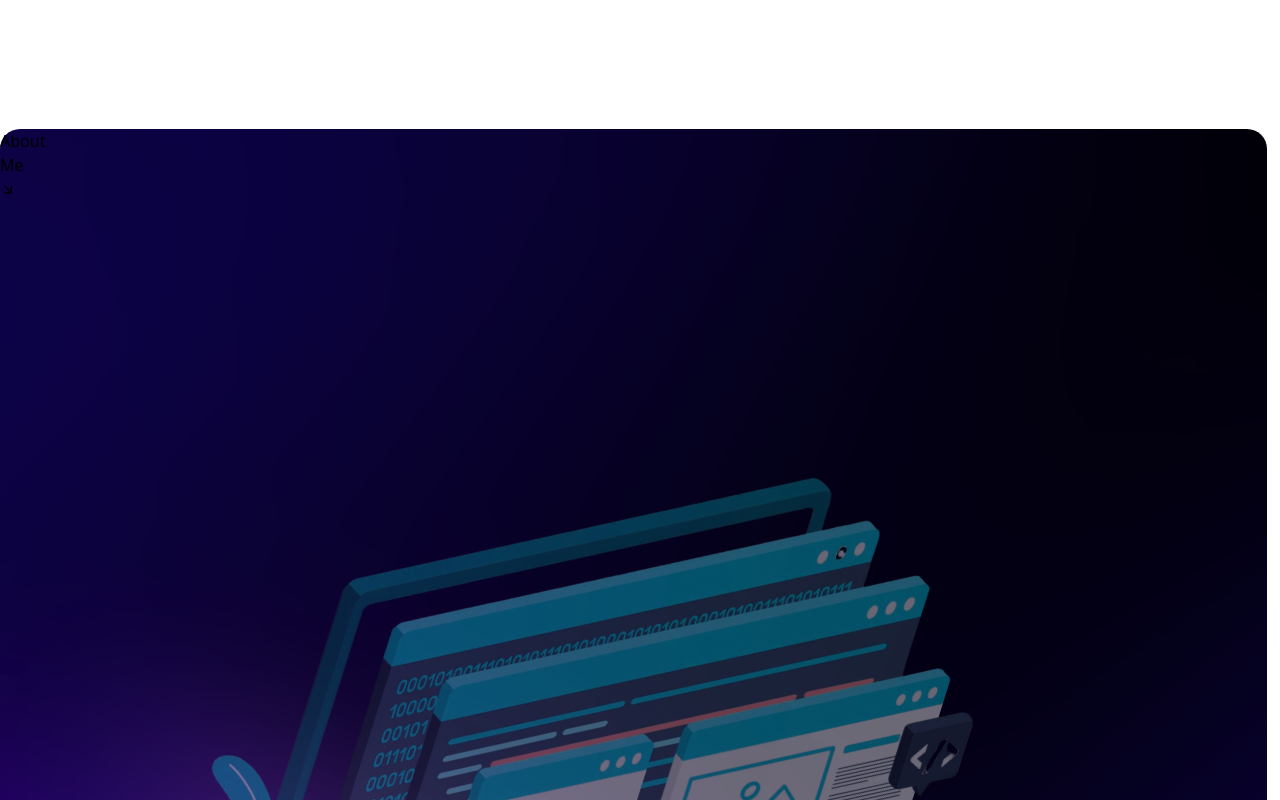
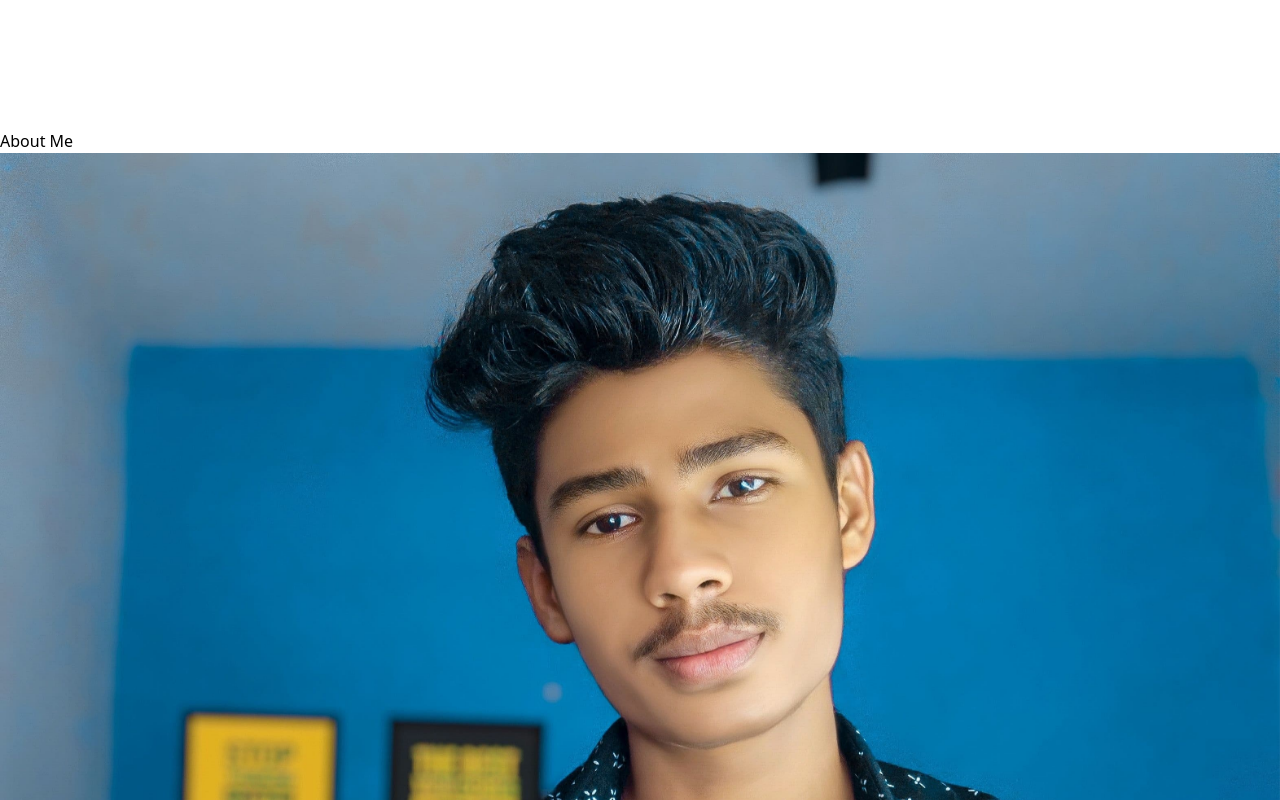
Before and after one commit to aloksingh06/Portfolio, a React (Vite) app: page / in a window 1280 px wide. Shown: the part 5720-6520 px from the top of the page. Built offline with nearby package versions, Linux system fonts and the light colour scheme; a web font is replaced by a local one.

Commit message:
about section animation

```diff
--- a/src/Components/AboutPage.jsx
+++ b/src/Components/AboutPage.jsx
@@ -1,4 +1,4 @@
-import React, { useEffect } from "react";
+import React, { useEffect, useState } from "react";
 import bg from "../assets/bg1.jpg";
 import aboutImage from "../assets/aboutImage.png";
 import "remixicon/fonts/remixicon.css";
@@ -6,6 +6,8 @@ import { div, h1 } from "framer-motion/client";
 import { easeInOut, motion } from "framer-motion";
 import LocomotiveScroll from "locomotive-scroll";
 import "locomotive-scroll/dist/locomotive-scroll.css";
+import myimg from "../assets/my-img.jpeg"
+import Button from "./Button";
 
 function AboutPage() {
   const data = [
@@ -14,10 +16,22 @@ function AboutPage() {
     { image: "ri-mail-line", detail: "aloksingh6768@gmail.com" },
   ];
 
+  const [mousePosition, setMousePosition] = useState({ x: 0, y: 0 });
+
+  // Function to track mouse position
+  const handleMouseMove = (event) => {
+    const { left, top, width, height } = event.currentTarget.getBoundingClientRect();
+    const x = ((event.clientX - left) / width - 0.5) * 20; // Adjust intensity (20)
+    const y = ((event.clientY - top) / height - 0.5) * -20; // Adjust intensity (-20)
+    setMousePosition({ x, y });
+  };
+
+  const handleMouseLeave = () => {
+    setMousePosition({ x: 0, y: 0 }); // Reset on mouse leave
+  };
+
   useEffect(() => {
-    const locomotiveScroll = new LocomotiveScroll({
-    });
-
+    const locomotiveScroll = new LocomotiveScroll({});
     return () => {
       locomotiveScroll.destroy(); // Clean up on component unmount
     };
@@ -26,36 +40,36 @@ function AboutPage() {
   return (
     <div
       id="about"
-      className="bg1 w-[1520px]  h-screen bg-gradient-to-r to-[#001233] via-[#001233] from-[rgba(0,0,0,5)] relative pt-10 overflow-hidden flex justify-center"
+      className="bg1 w-[1520px]  h-screen bg-gradient-to-r to-[#001233] via-[#001233] from-[rgba(0,0,0,5)] relative pt-10  flex justify-center"
     data-scroll
           data-scroll-speed="-2"
     >
-     <div style={{
-      backgroundImage: `url(${bg})`,
-      backgroundPosition: "center",
-      backgroundSize: "cover",
-      height: "100%",
-      width: "99%",
-      borderRadius:"20px",
-      boxShadow:"5px"
+     <div
+    //  style={{
+    //   backgroundImage: `url(${bg})`,
+    //   backgroundPosition: "center",
+    //   backgroundSize: "cover",
+    //   height: "100%",
+    //   width: "99%",
+    //   borderRadius:"20px",
+    //   boxShadow:"5px"
 
-     }} className="">
+    //  }}
+      className="">
 
      <div className="w-[35vw] rotate-45 h-40 bg-gradient-to-tl to-[#60a5fa] from-[#d1495b] rounded-full absolute -z-99 bottom-1 right-5 blur-[120px] "></div>
 
 {/* heading */}
 
-<motion.div className=" text-8xl font-semibold pt-10 absolute top-7 left-[36vw] overflow-hidden">
-  <motion.h1
-    initial={{ y: 100, opacity: 0 }}
+<motion.div initial={{ y: 100, opacity: 0 }}
     whileInView={{ y: 0, opacity: 1 }}
     transition={{ duration: 1, ease: easeInOut }}
-    viewport={{once:true}}
-  >
-    About
-  </motion.h1>
+    viewport={{once:true}} className=" text-6xl text-center font-semibol pt-10 overflow-hidden">
 
-  <div className="flex overflow-hidden ">
+    <h1>About Me</h1>
+
+
+  {/* <div className="flex overflow-hidden ">
     <motion.h1
       initial={{ y: 100, opacity: 0 }}
       whileInView={{ y: 0, opacity: 1 }}
@@ -71,31 +85,54 @@ function AboutPage() {
       viewport={{once:true}}
       class="ri-arrow-right-down-line p-4 text-[#00b4d8]"
     ></motion.i>
-  </div>
+  </div> */}
 </motion.div>
 
-<div className="w-full flex h-full ">
+<div className="w-full flex mt-20 ">
   {/* left side content */}
-  <div className="abourImage w-[50%]  flex justify-center items-center ">
-    <motion.img
-      initial={{ opacity: 0, rotate: 30, scale: 0.5 }}
-      whileInView={{ opacity: 1, rotate: 0, scale: 1 }}
-      transition={{ duration: 1, ease: easeInOut, delay: 1 }}
-      viewport={{once:true}}
-      className="w-[75%]"
-      src={aboutImage}
-      alt=""
-    />
-  </div>
+  <div
+      id="about"
+      className="bg1 w-[50%] h-screen  relative flex justify-center"
+      data-scroll
+      data-scroll-speed="-2"
+    >
+      <div className="relative w-[100%] h-[50%] flex justify-center items-center"
+        onMouseMove={handleMouseMove}
+        onMouseLeave={handleMouseLeave}
+        style={{
+          perspective: "1000px", // Adds 3D perspective
+        }}
+      >
+        <motion.img
+          initial={{ opacity: 0, x: -200 }}
+          whileInView={{ opacity: 1, x: 0 }}
+          animate={{
+            rotateX: mousePosition.y, // Rotate along X-axis based on Y
+            rotateY: mousePosition.x, // Rotate along Y-axis based on X
+          }}
+          transition={{
+            duration: 0.2, // Fast response for hover effect
+            ease: "easeOut",
+          }}
+          viewport={{ once: true }}
+          style={{
+            transformStyle: "preserve-3d", // Required for 3D effect
+          }}
+          className="w-[50%] rounded-lg"
+          src={myimg}
+          alt="Profile"
+        />
+      </div>
+    </div>
   {/* right side content */}
-  <div className="w-[40%]  px-10  pt-64  ">
+  <div className="w-[40%]  px-10   ">
    <div className="overflow-hidden">
    <motion.h1
      initial={{opacity:0, x:-200}}
      whileInView={{opacity:1, x:0}}
      transition={{duration:1,delay:1}}
      viewport={{once:true}}
-   className="text-lg border-l-2 border-[#00b4d8] pl-5">
+   className="text-lg border-l-2 border-[#00b4d8] pl-5 hover:pl-7 transition-all duration-300 ease-in-out">
       Hello! I’m Alok Singh, a passionate learner and aspiring web
       developer currently pursuing a B.Tech in Computer Science
       Engineering from Government Engineering College, Raipur.
--- a/src/Components/NavbarMin.jsx
+++ b/src/Components/NavbarMin.jsx
@@ -52,13 +52,13 @@ function NavbarMin() {
             <div className="w-[50%]"></div>
             <div className="w-[50%]">
               {/* Close Button */}
-              <div onClick={() => setVisible(false)} className="mt-10">
-                <i className="ri-close-line text-5xl hover:text-red-400 ml-[40vw] cursor-pointer"></i>
+              <div onClick={() => setVisible(false)} className="mt-10 ml-[40vw] w-fit hover:rotate-90 transition-transform">
+                <i className="ri-close-line text-5xl hover:text-red-400  cursor-pointer "></i>
               </div>
 
               {/* Navigation Links */}
               <motion.div className="flex flex-col mt-10 gap-5">
-                {["HOME", "ABOUT", "SKILLS", "PROJECT"].map((item, index) => (
+                {["HOME", "ABOUT", "SKILLS", "PROJECTS"].map((item, index) => (
                   <Link
                     key={index}
                     to={item.toLowerCase()}
```
Also changed, not shown: src/assets/my-img.jpeg (added).
